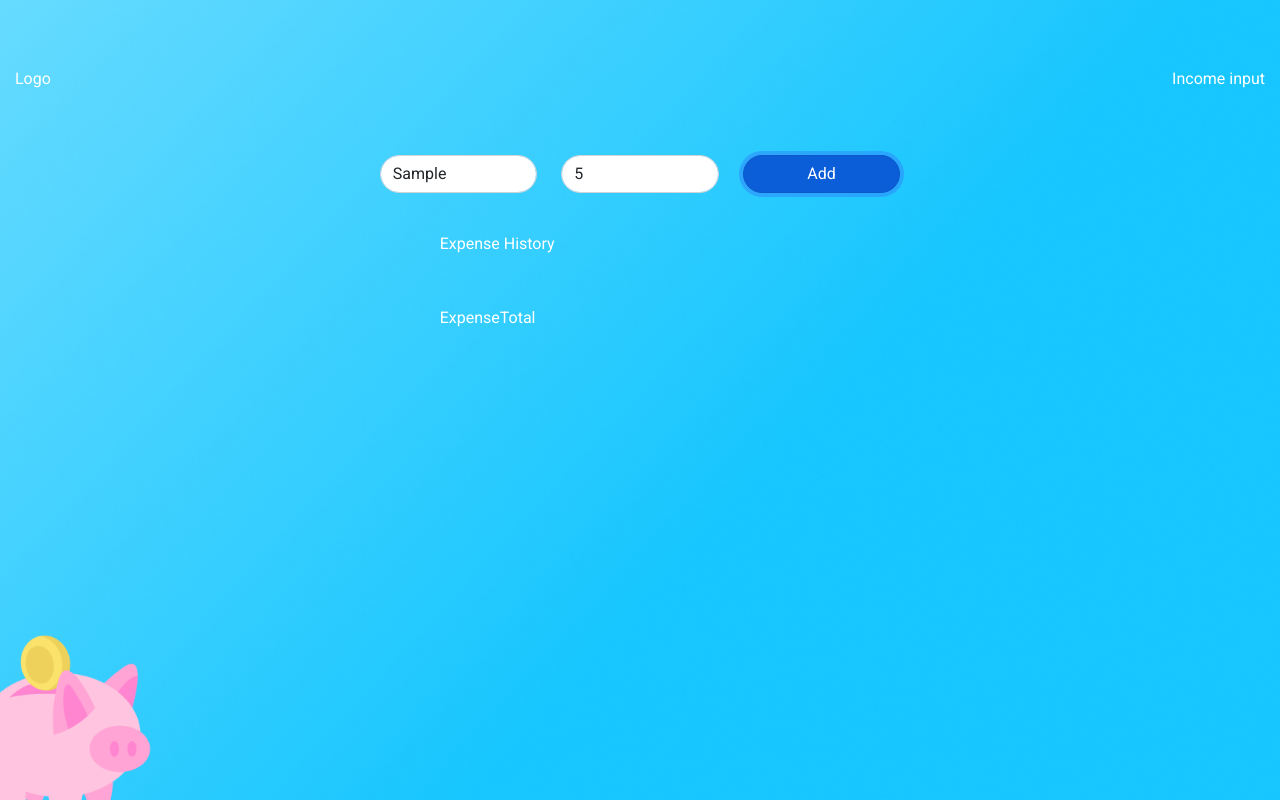
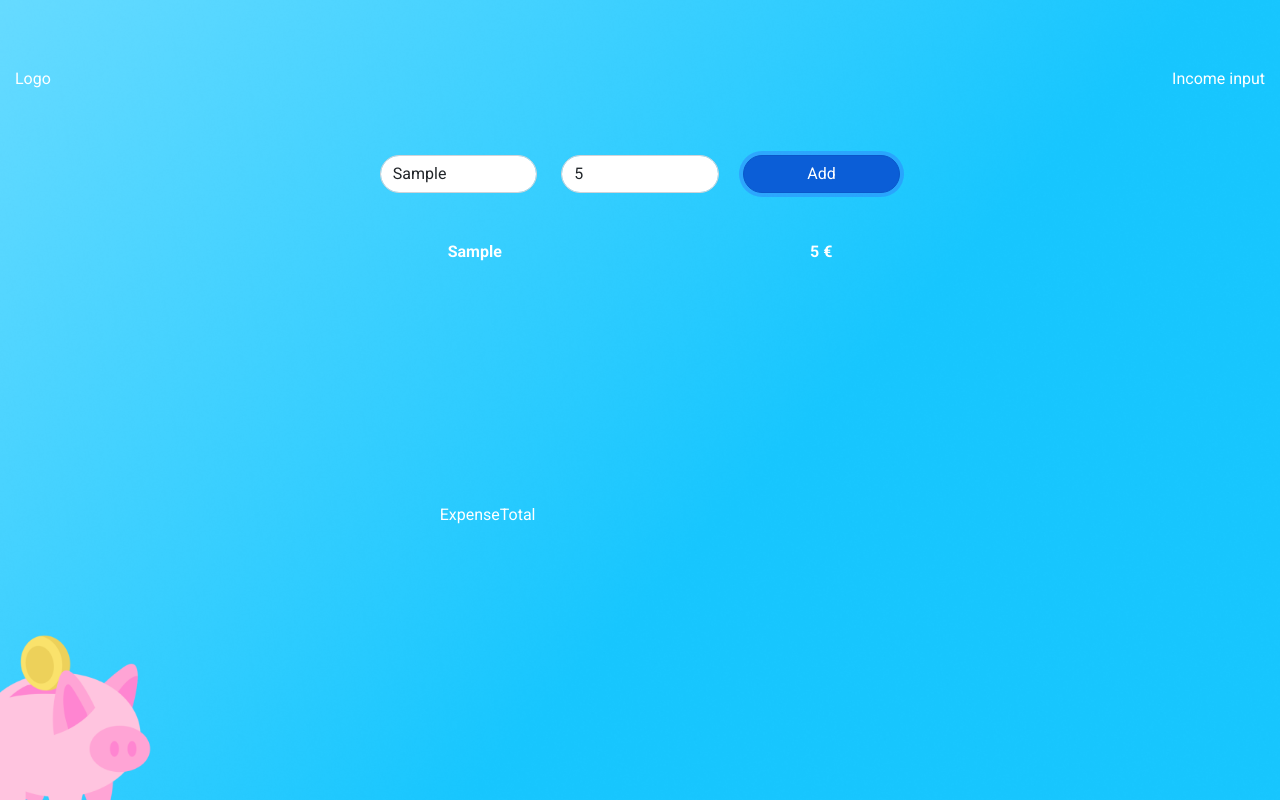
Before and after one commit to killian-dv/expense-tracker-react, a React (Create React App) app: page / in a window 1280 px wide. Both pictures are taken after typing "Sample", "5" into the empty fields and a click on the button "Add". Built offline with nearby package versions, Linux system fonts and the light colour scheme; a web font is replaced by a local one.

Commit message:
liste des dépenses

```diff
--- a/src/App.jsx
+++ b/src/App.jsx
@@ -1,7 +1,10 @@
-import { ExpenseInput } from "components/ExpenseInput/ExpenseInput";
+import { ExpenseInput } from "containers/ExpenseInput/ExpenseInput";
+import { List } from "components/List/List";
+import { useSelector } from "react-redux";
 import s from "./style.module.css";
 
 export function App() {
+  const expenseList = useSelector(store => store.EXPENSE.expenseList)
   return (
     <div className={s.main_container}>
       <div className={`row ${s.header}`}>
@@ -17,7 +20,7 @@ export function App() {
           <ExpenseInput />
         </div>
         <div className={`col-11 col-md-6 col-lg-4 ${s.expense_list}`}>
-          Expense History
+          <List items={expenseList} />
           <div className={`col-12 ${s.expense_total}`}>
             ExpenseTotal
           </div>
--- a/src/components/List/List.jsx
+++ b/src/components/List/List.jsx
@@ -5,10 +5,11 @@ export function List({ items }) {
     <div style={{ overflowY: "scroll", height: "40%" }}>
       <table className="table table-hover table-borderless">
         <tbody>
-          <ListItem />
-          <ListItem />
-          <ListItem />
-          <ListItem />
+          {
+            items.map((item, index) => (
+              <ListItem key={item.name+index} item={item} />
+            ))
+          }
         </tbody>
       </table>
     </div>
--- a/src/components/ListItem/ListItem.jsx
+++ b/src/components/ListItem/ListItem.jsx
@@ -3,8 +3,8 @@ import s from "./style.module.css";
 export function ListItem({ item }) {
   return (
     <tr>
-      <th>Fake name</th>
-      <td className={s.price}>Fake price $</td>
+      <th>{item.name}</th>
+      <td className={s.price}>{item.price} €</td>
     </tr>
   );
 }
--- a/src/store/expense/expense-slice.js
+++ b/src/store/expense/expense-slice.js
@@ -8,7 +8,7 @@ export const expenseSlice = createSlice({
     reducers: {
         addExpense: (currentSlice, action) => {
             currentSlice.expenseList.push(action.payload);
-            console.log("addExpense()", action);
+            // console.log("addExpense()", action);
         }
     }
 });
```
Also changed, not shown: src/containers/ExpenseInput/ExpenseInput.jsx (renamed from src/components/ExpenseInput/ExpenseInput.jsx), src/containers/ExpenseInput/style.module.css (renamed from src/components/ExpenseInput/style.module.css).
